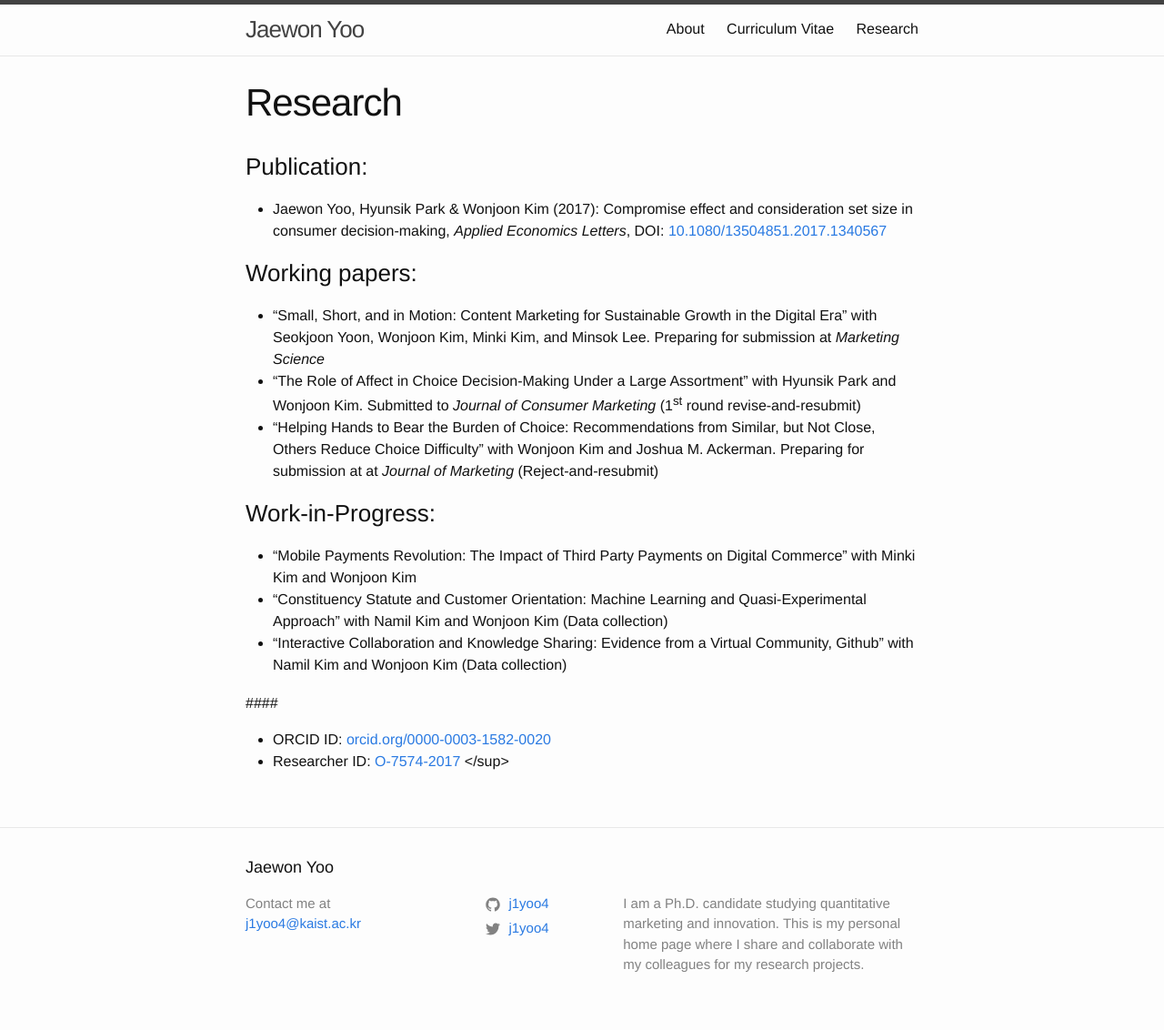
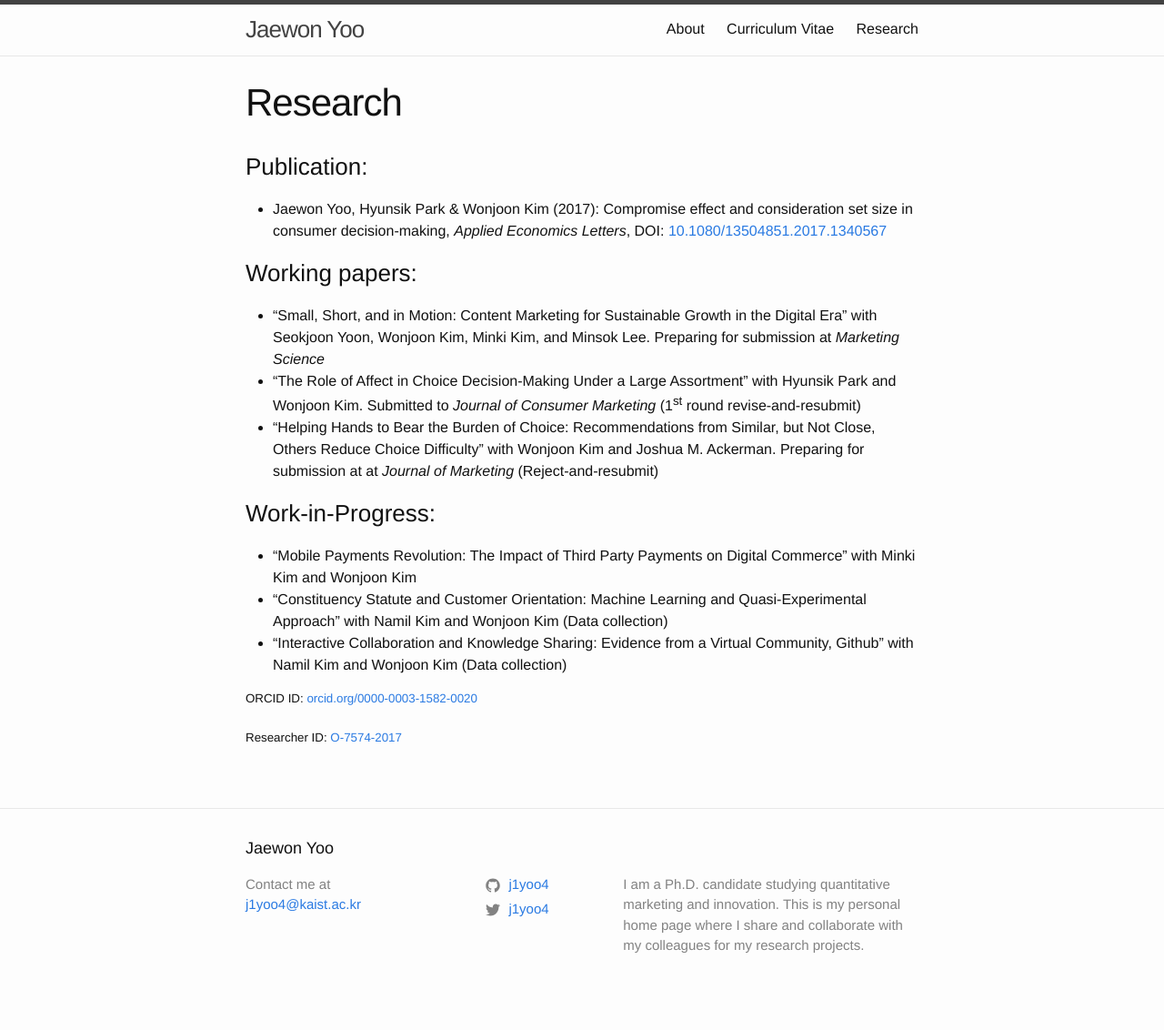
Before and after one commit to j1yoo/j1yoo.github.io, a Jekyll site: the page built from research.markdown, in a window 1280 px wide. Shown: the whole page at 91% size. Built offline with Jekyll 4.4.1, drawn with Linux system fonts in a browser that asks for light colours; after the commit the page ends 1111 px from its top, so only the background shows below that.

Commit message:
Update research.markdown

```diff
--- a/research.markdown
+++ b/research.markdown
@@ -17,8 +17,10 @@
 * "Constituency Statute and Customer Orientation: Machine Learning and Quasi-Experimental Approach" with Namil Kim and Wonjoon Kim (Data collection)
 * "Interactive Collaboration and Knowledge Sharing: Evidence from a Virtual Community, Github" with Namil Kim and Wonjoon Kim (Data collection)
 
-####
 <sup>
-* ORCID ID: [orcid.org/0000-0003-1582-0020](http://orcid.org/0000-0003-1582-0020)
-* Researcher ID: [O-7574-2017](http://www.researcherid.com/Workspace.action)
+ORCID ID: [orcid.org/0000-0003-1582-0020](http://orcid.org/0000-0003-1582-0020)
 </sup>
+
+<sup>
+Researcher ID: [O-7574-2017](http://www.researcherid.com/Workspace.action)
+</sup>
```
